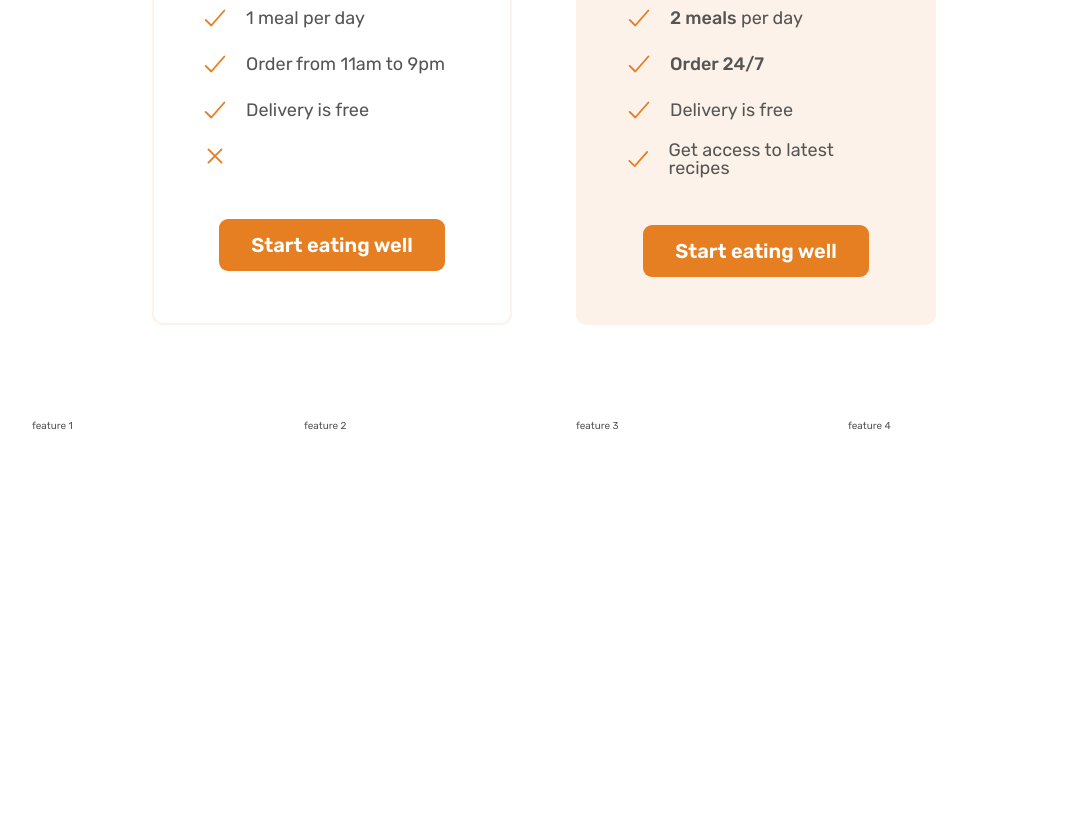
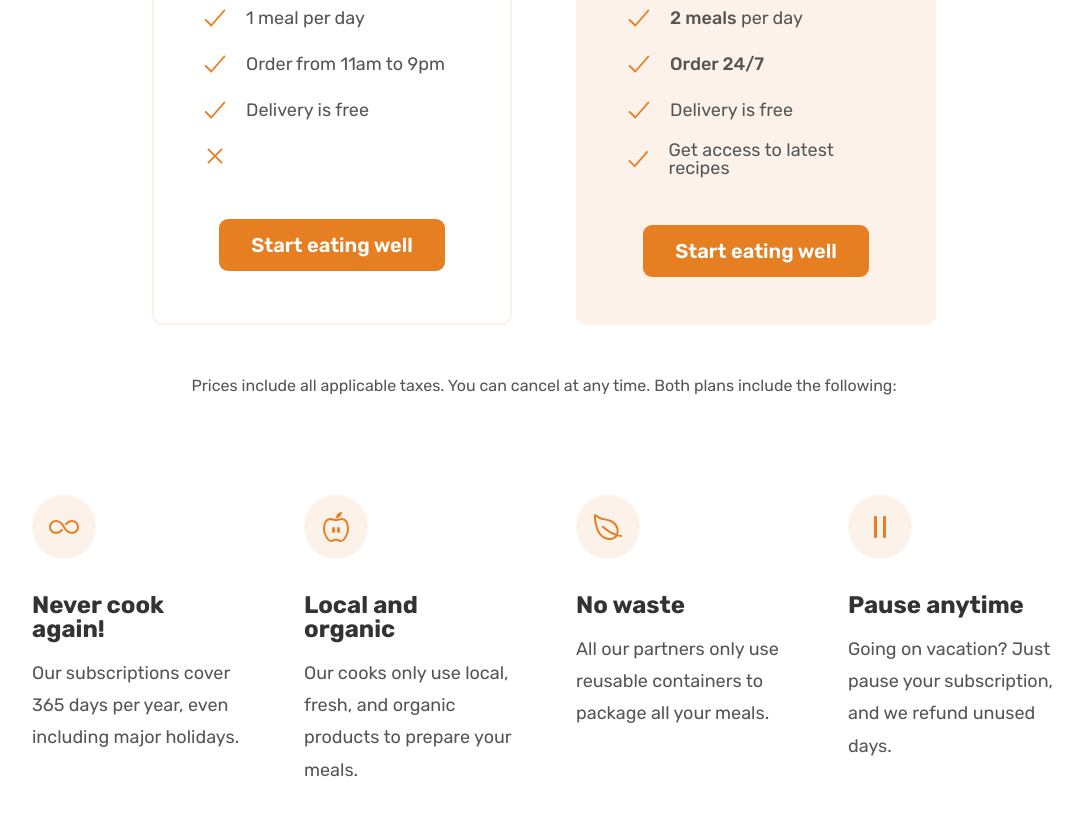
Before and after one commit to dearaujofelipe/Omnifood, a plain HTML site: page index.html in a window 1280 px wide. Shown: the part 5136-5951 px from the top of the page, without its empty margins (96-1179 px from the left). Before the commit the page ends 5663 px from the top, so only its background shows below. Drawn offline with nearby package versions, Linux system fonts and the light colour scheme.

Commit message:
features part

```diff
--- a/css/style.css
+++ b/css/style.css
@@ -426,3 +426,29 @@
   text-align: center;
   margin-top: 4.8rem;
 }
+
+.plan-details {
+  font-size: 1.6rem;
+  line-height: 1.6;
+  text-align: center;
+}
+
+.feature-icon {
+  color: #e67e22;
+  height: 3.2rem;
+  width: 3.2rem;
+  background-color: #fdf2e9;
+  margin-bottom: 3.2rem;
+  padding: 1.6rem;
+  border-radius: 50%;
+}
+.feature-title {
+  font-size: 2.4rem;
+  color: #333;
+  font-weight: 700;
+  margin-bottom: 1.6rem;
+}
+.feature-text {
+  font-size: 1.8rem;
+  line-height: 1.8;
+}
--- a/index.html
+++ b/index.html
@@ -453,7 +453,7 @@
           </h2>
         </div>
 
-        <div class="container grid grid--2-cols">
+        <div class="container grid grid--2-cols margin-bottom-md">
           <div class="pricing-plan pricing-plan--starter">
             <header class="plan-header">
               <p class="plan-name">Starter</p>
@@ -513,11 +513,46 @@
           </div>
         </div>
 
+        <div class="container grid">
+          <aside class="plan-details">
+            Prices include all applicable taxes. You can cancel at any time.
+            Both plans include the following:
+          </aside>
+        </div>
+
         <div class="container grid grid--4-cols">
-          <div class="feature">feature 1</div>
-          <div class="feature">feature 2</div>
-          <div class="feature">feature 3</div>
-          <div class="feature">feature 4</div>
+          <div class="feature">
+            <ion-icon class="feature-icon" name="infinite-outline"></ion-icon>
+            <p class="feature-title">Never cook again!</p>
+            <p class="feature-text">
+              Our subscriptions cover 365 days per year, even including major
+              holidays.
+            </p>
+          </div>
+          <div class="feature">
+            <ion-icon class="feature-icon" name="nutrition-outline"></ion-icon>
+            <p class="feature-title">Local and organic</p>
+            <p class="feature-text">
+              Our cooks only use local, fresh, and organic products to prepare
+              your meals.
+            </p>
+          </div>
+          <div class="feature">
+            <ion-icon class="feature-icon" name="leaf-outline"></ion-icon>
+            <p class="feature-title">No waste</p>
+            <p class="feature-text">
+              All our partners only use reusable containers to package all your
+              meals.
+            </p>
+          </div>
+          <div class="feature">
+            <ion-icon class="feature-icon" name="pause-outline"></ion-icon>
+            <p class="feature-title">Pause anytime</p>
+            <p class="feature-text">
+              Going on vacation? Just pause your subscription, and we refund
+              unused days.
+            </p>
+          </div>
         </div>
       </section>
     </main>
```
